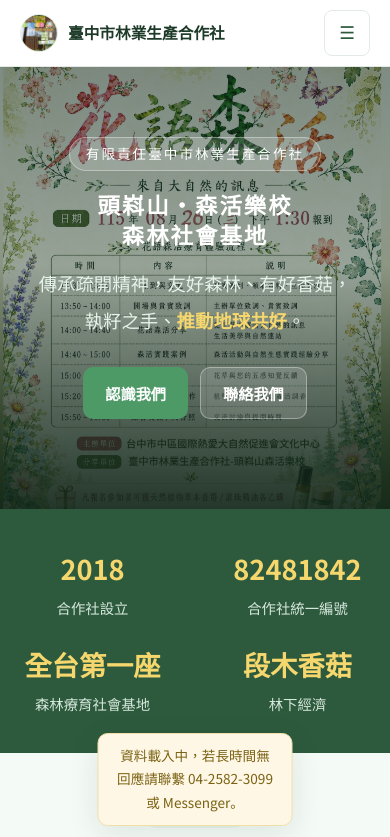
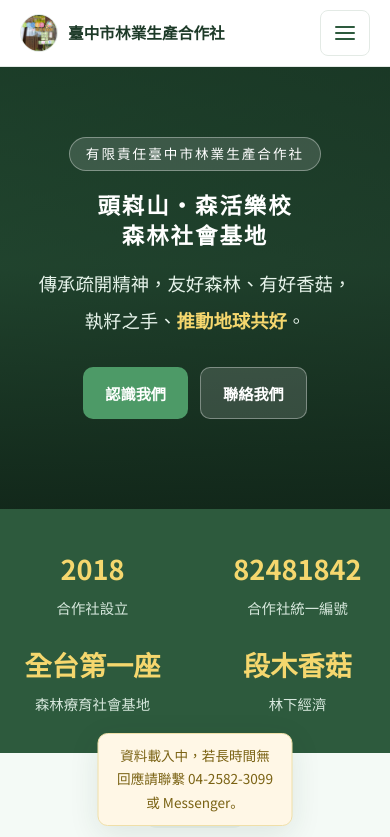
Before and after one commit to rock903400-byte/taichung-forestry-coop, a plain HTML site: page index.html in a window 390 px wide. Shown: the top 837 px of the page. Drawn offline with Linux system fonts and the light colour scheme; no server answers.

Commit message:
手機版介面修正：漢堡圖示、Hero 純色背景、三卡單欄
- nav-toggle 以 CSS 三線 span 取代 Unicode ☰（部分手機字型缺字形顯示空白方框）
- 640px 以下首頁 hero 改純色綠漸層，避免活動圖卡文字與標語/按鈕重疊
- 640px 以下 grid-3 改單欄，三張卡片滿寬不再 2+1 擠壓（含 action/contact）

```diff
--- a/assets/css/style.css
+++ b/assets/css/style.css
@@ -41,8 +41,15 @@
 .nav-links a.active{background:var(--green-700);color:#fff;font-weight:700}
 .nav-toggle{
   display:none;margin-left:auto;background:none;border:1px solid var(--line);
-  border-radius:8px;padding:6px 10px;font-size:1.1rem;cursor:pointer;color:var(--green-700);
+  border-radius:8px;padding:6px 10px;cursor:pointer;color:var(--green-700);
+  align-items:center;justify-content:center;
 }
+.nav-toggle .toggle-bar{display:block;width:20px;height:2px;background:currentColor;border-radius:2px;position:relative;margin:0 auto}
+.nav-toggle .toggle-bar::before,.nav-toggle .toggle-bar::after{
+  content:"";position:absolute;left:0;right:0;height:2px;background:currentColor;border-radius:2px;
+}
+.nav-toggle .toggle-bar::before{top:-6px}
+.nav-toggle .toggle-bar::after{top:6px}
 
 .page-hero{
   background:linear-gradient(135deg,var(--green-800),var(--green-900));
@@ -318,12 +325,12 @@
   .page-hero{padding:28px 0 22px}
   .page-hero h1{font-size:1.5rem}
   .page-hero .sub{font-size:.92rem}
-  .hero{min-height:440px}
+  .hero{min-height:400px;background-image:linear-gradient(135deg,var(--green-800),var(--green-900)) !important}
   .hero h1{font-size:1.6rem}
   .hero-inner{padding:70px 20px 90px}
   section{padding:48px 0}
   .section-title{font-size:1.4rem}
-  .news-grid,.gallery,.video-grid,.step-flow{grid-template-columns:1fr}
+  .grid-3,.news-grid,.gallery,.video-grid,.step-flow{grid-template-columns:1fr}
   .stats-inner{grid-template-columns:1fr 1fr}
   .footer-grid{grid-template-columns:1fr}
   .course-table{font-size:.78rem}
--- a/index.html
+++ b/index.html
@@ -60,7 +60,7 @@
       <img src="assets/avatar.jpg" alt="有限責任臺中市林業生產合作社標誌">
       <span data-field="site.brand">臺中市林業生產合作社</span>
     </a>
-    <button class="nav-toggle" aria-label="開啟選單">☰</button>
+    <button class="nav-toggle" aria-label="開啟選單"><span class="toggle-bar" aria-hidden="true"></span></button>
     <nav class="nav-links">
       <a href="index.html">首頁</a>
       <a href="about.html">關於我們</a>
```
Also changed, not shown: about.html (+1 -1 lines), action.html (+1 -1 lines), contact.html (+1 -1 lines), courses.html (+1 -1 lines), gallery.html (+1 -1 lines), news.html (+1 -1 lines), school.html (+1 -1 lines).
